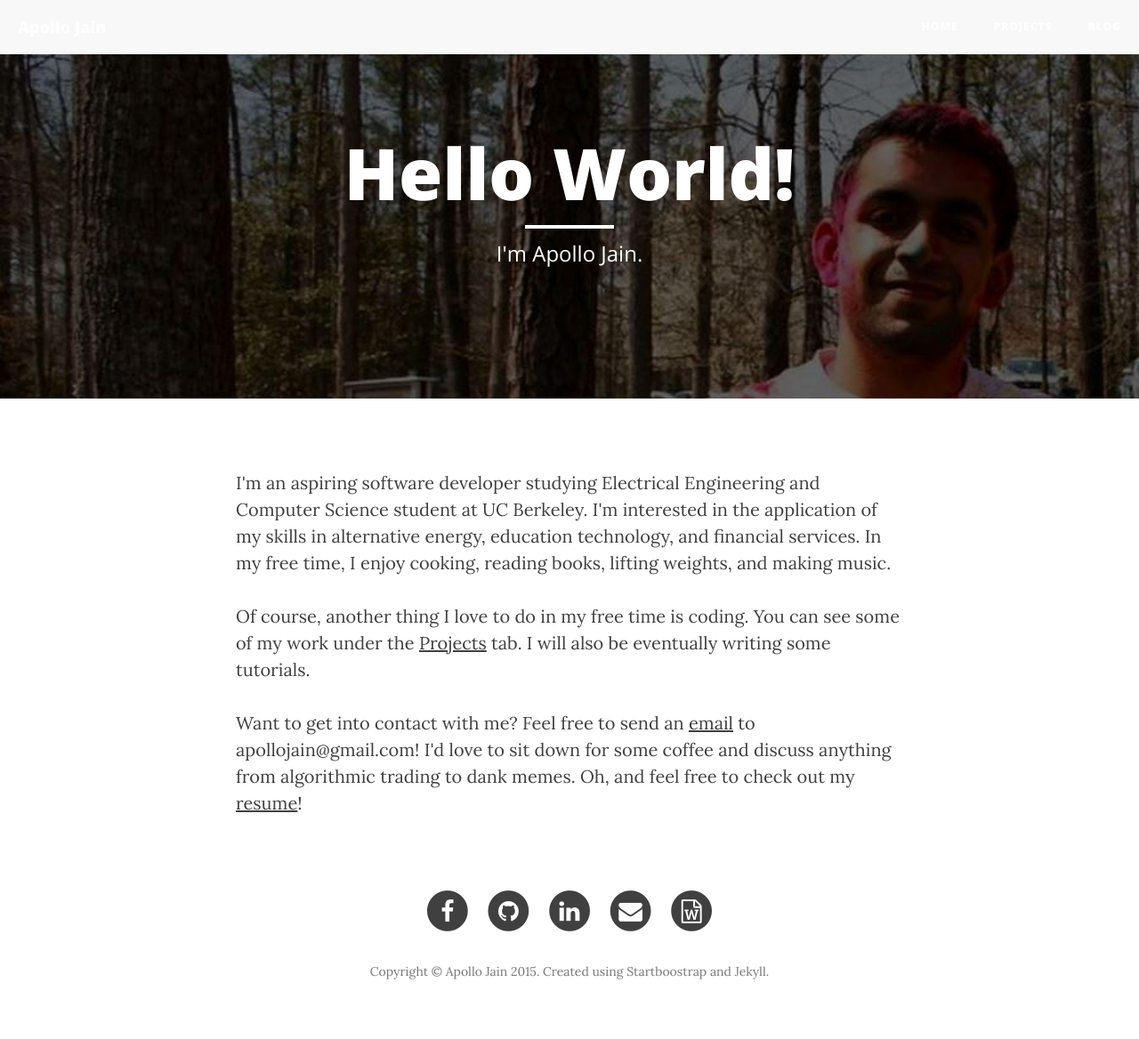
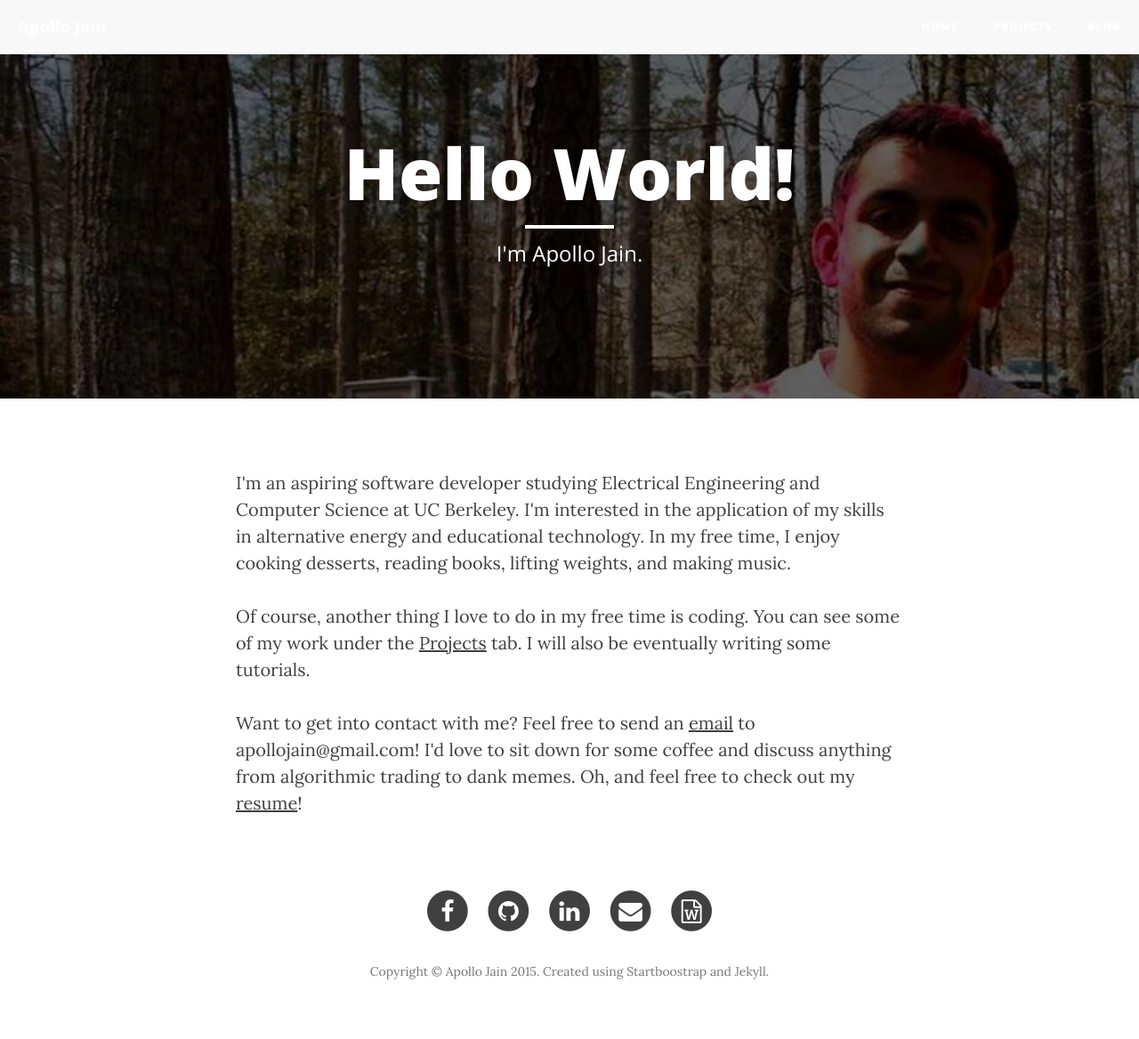
Before and after one commit to apollojain/apollojain.github.io, a Jekyll site: the page built from index.html, in a window 1280 px wide. Shown: the whole page at 89% size. Built offline with Jekyll 4.4.1, drawn with Linux system fonts in a browser that asks for light colours; nearby versions of some CDN libraries.

Commit message:
updated home page

```diff
--- a/index.html
+++ b/index.html
@@ -9,7 +9,7 @@ image: "/img/apollo.JPG"
 <div class="container">
         <div class="row">
             <div class="col-lg-8 col-lg-offset-2 col-md-10 col-md-offset-1">
-                <p>I'm an aspiring software developer studying Electrical Engineering and Computer Science student at UC Berkeley. I'm interested in the application of my skills in alternative energy, education technology, and financial services. In my free time, I enjoy cooking, reading books, lifting weights, and making music.</p>
+                <p>I'm an aspiring software developer studying Electrical Engineering and Computer Science at UC Berkeley. I'm interested in the application of my skills in alternative energy and educational technology. In my free time, I enjoy cooking desserts, reading books, lifting weights, and making music.</p>
                 <p>Of course, another thing I love to do in my free time is coding. You can see some of my work under the <a href="/projects">Projects</a> tab. I will also be eventually writing some tutorials.</p>
                 <p>Want to get into contact with me? Feel free to send an <a href="mailto:apollojain@gmail.com">email</a> to apollojain@gmail.com! I'd love to sit down for some coffee and discuss anything from algorithmic trading to dank memes. Oh, and feel free to check out my <a href="resume.pdf">resume</a>!
             </div>
```
Also changed, not shown: 4 other files.
